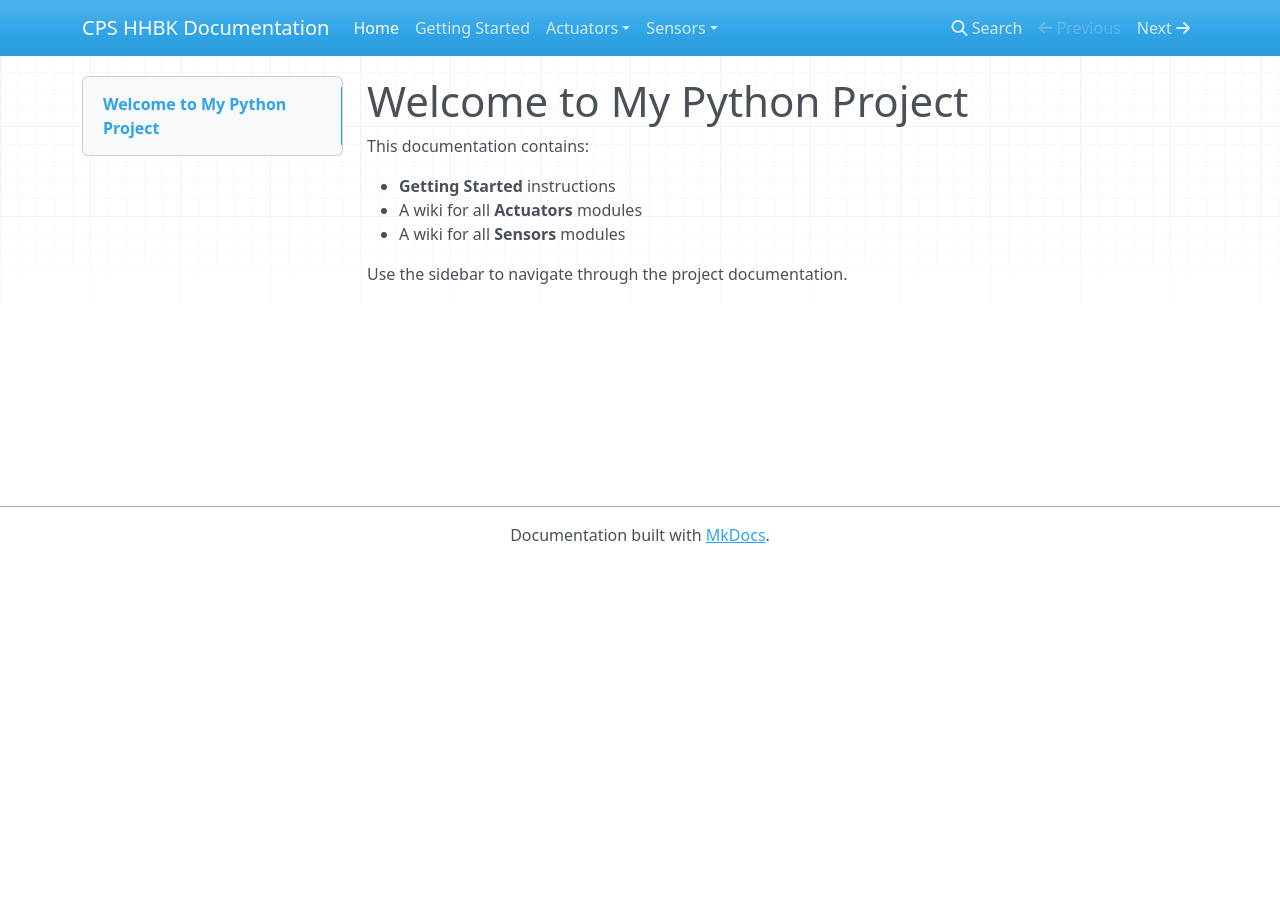
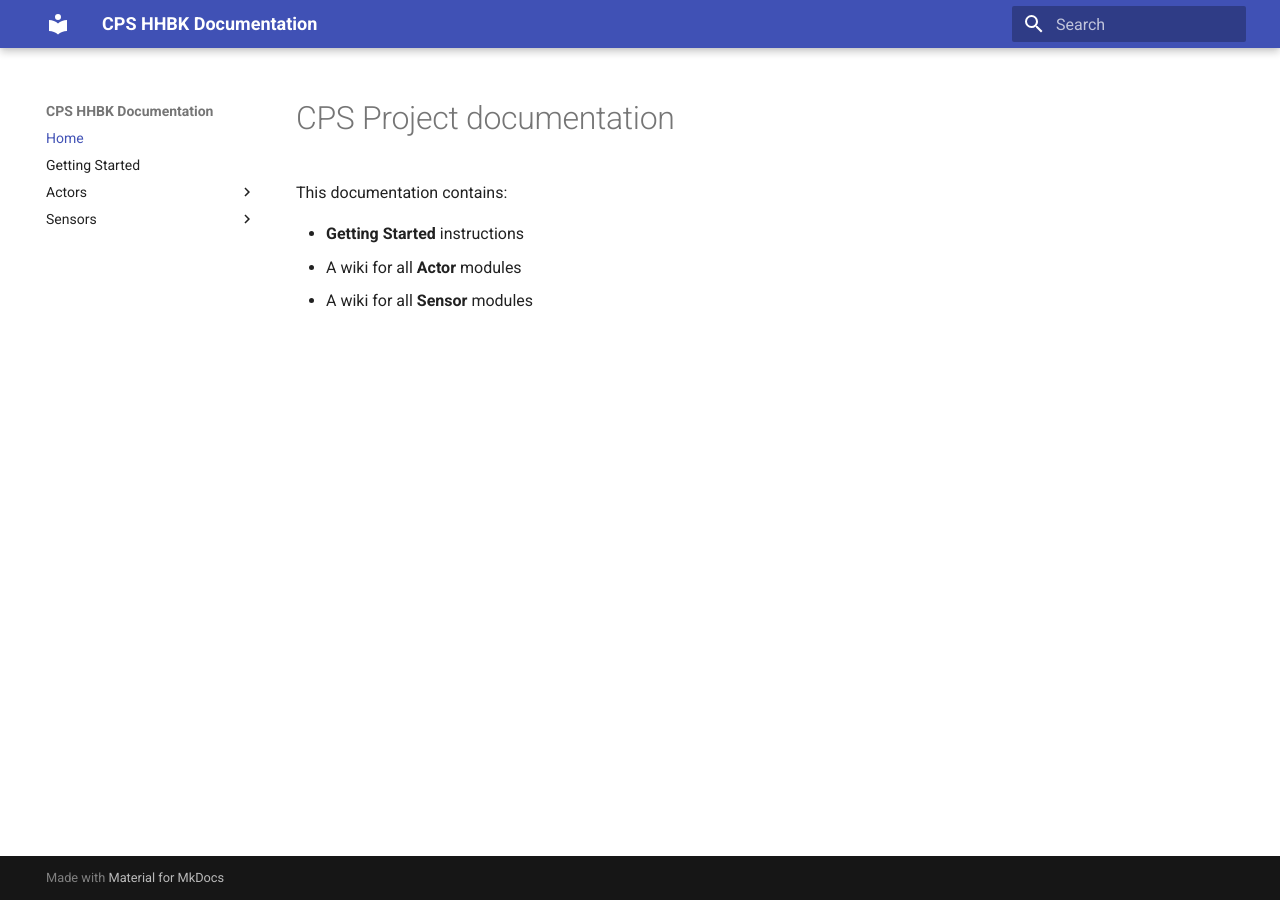
Before and after one commit to Maxjr2/cps-hhbk, an MkDocs documentation site: the page built from docs/index.md, in a window 1280 px wide. Built offline with MkDocs 1.6.1 and Material for MkDocs 9.7.7, drawn with Linux system fonts in a browser that asks for light colours; nearby versions of some CDN libraries.

Commit message:
feat: update documentation structure and add sensor files

````diff
--- a/docs/getting-started.md
+++ b/docs/getting-started.md
@@ -5,5 +5,6 @@
 Clone the repository:
 
 ```bash
-git clone https://github.com/your/repo.git
-cd repo
+git clone https://github.com/Maxjr2/cps-hhbk.git
+cd cps-hhbk
+```
--- a/docs/index.md
+++ b/docs/index.md
@@ -1,9 +1,7 @@
-# Welcome to My Python Project
+# CPS Project documentation
 
 This documentation contains:
 
 - **Getting Started** instructions
-- A wiki for all **Actuators** modules
-- A wiki for all **Sensors** modules
-
-Use the sidebar to navigate through the project documentation.
+- A wiki for all **Actor** modules
+- A wiki for all **Sensor** modules
--- a/mkdocs.yml
+++ b/mkdocs.yml
@@ -1,15 +1,11 @@
 site_name: CPS HHBK Documentation
 theme:
-  name: mkdocs
+  name: material
 
 nav:
   - Home: index.md
   - Getting Started: getting-started.md
-  - Actuators:
-      - Overview: actuators/index.md
-      - Actuator A: actuators/actuator_a.md
-      - Actuator B: actuators/actuator_b.md
+  - Actors:
+      - LED: actors/led.md
   - Sensors:
-      - Overview: sensors/index.md
-      - Sensor A: sensors/sensor_a.md
-      - Sensor B: sensors/sensor_b.md
+      - KY001: sensors/sensor-KY001.md
````
Also changed, not shown: docs/sensors/index.md (added), docs/sensors/sensor-KY001.md (added).
